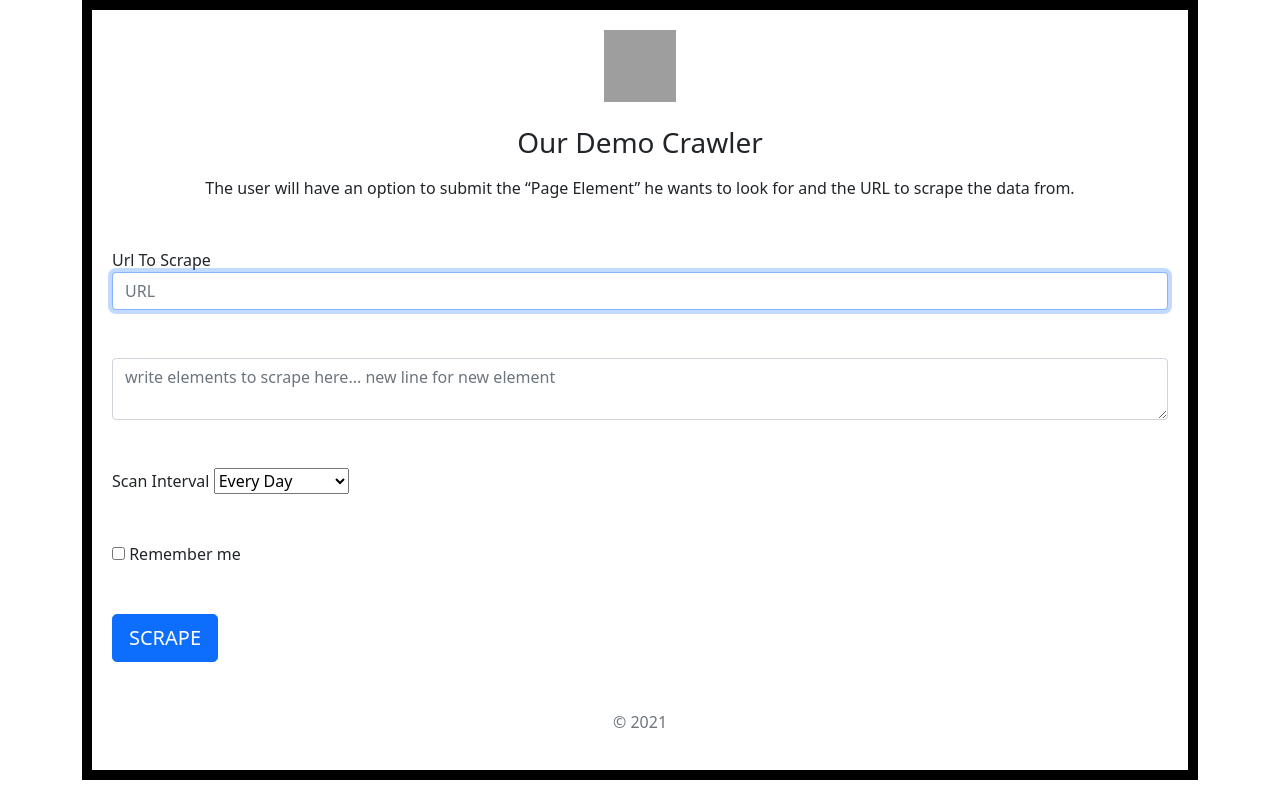
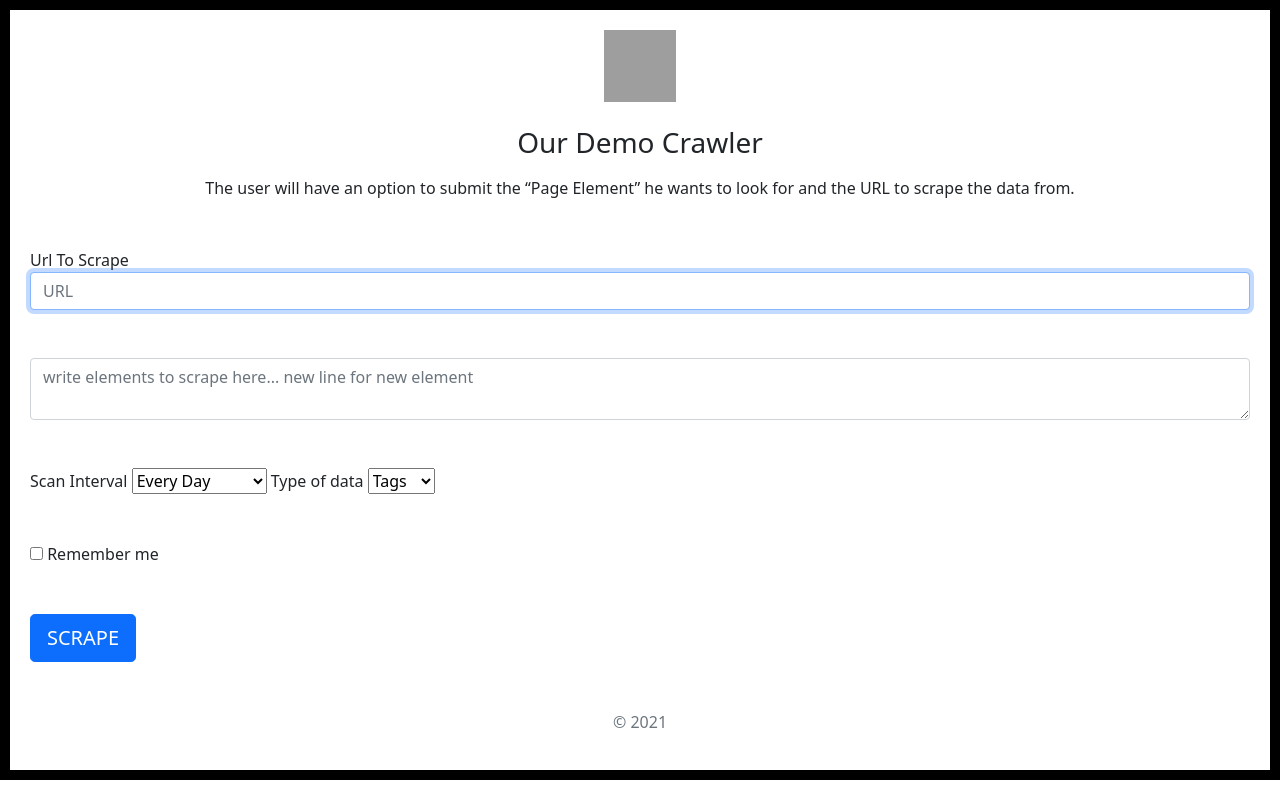
Before and after one commit to eDeveloperOZ/crawller, a Flask app: page / in a window 1280 px wide. Run offline with Flask 2, Linux system fonts and the light colour scheme; grey boxes are pictures that could not be loaded.

Commit message:
This version can differentiate between tags/ID's/CSS and scrape the specified data requested

```diff
--- a/main.py
+++ b/main.py
@@ -11,16 +11,30 @@ def hello_world():
     return render_template('index.html', name="dean soffer")
 
 
+# perform extraction of the data
+def extractData(soup):
+    data = []
+    symbols = request.form['info']
+    dataType = request.form['dataType']
+    if(dataType == 'Tags'):
+        for dat in symbols.splitlines(): data.append(soup.find_all(dat))
+    elif(dataType == 'CSS'):
+        for dat in symbols.splitlines(): data.append(soup.select(dat))
+    #elif(dataType=='xPath'): for dat in symbols.splitlines():
+    elif(dataType=='Tag id'):
+        for dat in symbols.splitlines(): data.append(soup.find(id=dat))
+
+    return data
+
 @app.route("/start-crawl", methods=['POST'])
 def start_crawl():
 
     url = request.form['url']
     response = requests.get(url)
     soup = BeautifulSoup(response.content, 'html.parser')
-    symbols = request.form['tags']
-    resultsToSend = []
-    for tag in symbols.splitlines():
-        resultsToSend.append(soup.find_all(tag))
+    # soup = defineSoup(response)
+    symbols = request.form['info']
+    resultsToSend = extractData(soup)
 
     return render_template('results.html', name="crawling!!", url=url, results=resultsToSend)
 
--- a/templates/index.html
+++ b/templates/index.html
@@ -40,10 +19,11 @@ style="border:10px solid black;padding:20px;">
     </div>
 
     <div class="form-label-group my-5">
-        <textarea type="text" name="tags" placeholder="write elements to scrape here... new line for new element" class="w-100 form-control"></textarea>
+        <textarea type="text" name="info" placeholder="write elements to scrape here... new line for new element" class="w-100 form-control"></textarea>
 
     </div>
 
+<!--    which interval to look for:-->
     <div class="form-label-group my-5">
         <label for="inputEmail">Scan Interval</label>
         <select>
@@ -58,6 +38,15 @@ style="border:10px solid black;padding:20px;">
                 <option>Every 3 Hour</option>
             </optgroup>
         </select>
+
+<!--    what type of data to extract-->
+        <label for="inputEmail">Type of data</label>
+        <select name="dataType">
+                <option>Tags</option>
+                <option>CSS</option>
+                <option>xPath</option>
+                <option>Tag id</option>
+        </select>
     </div>
 
     <div class="checkbox my-5">
--- a/templates/results.html
+++ b/templates/results.html
@@ -11,7 +11,7 @@
     {% for segment in results %}
     <tr>
       <td>{{segment.text}}</td>
-      <td></td>
+      <td>{{results}}</td>
     </tr>
   {% endfor %}
 
```
Also changed, not shown: other parts of templates/index.html (+21 -21 lines). Lines whose indentation alone changed are shown as unchanged.
